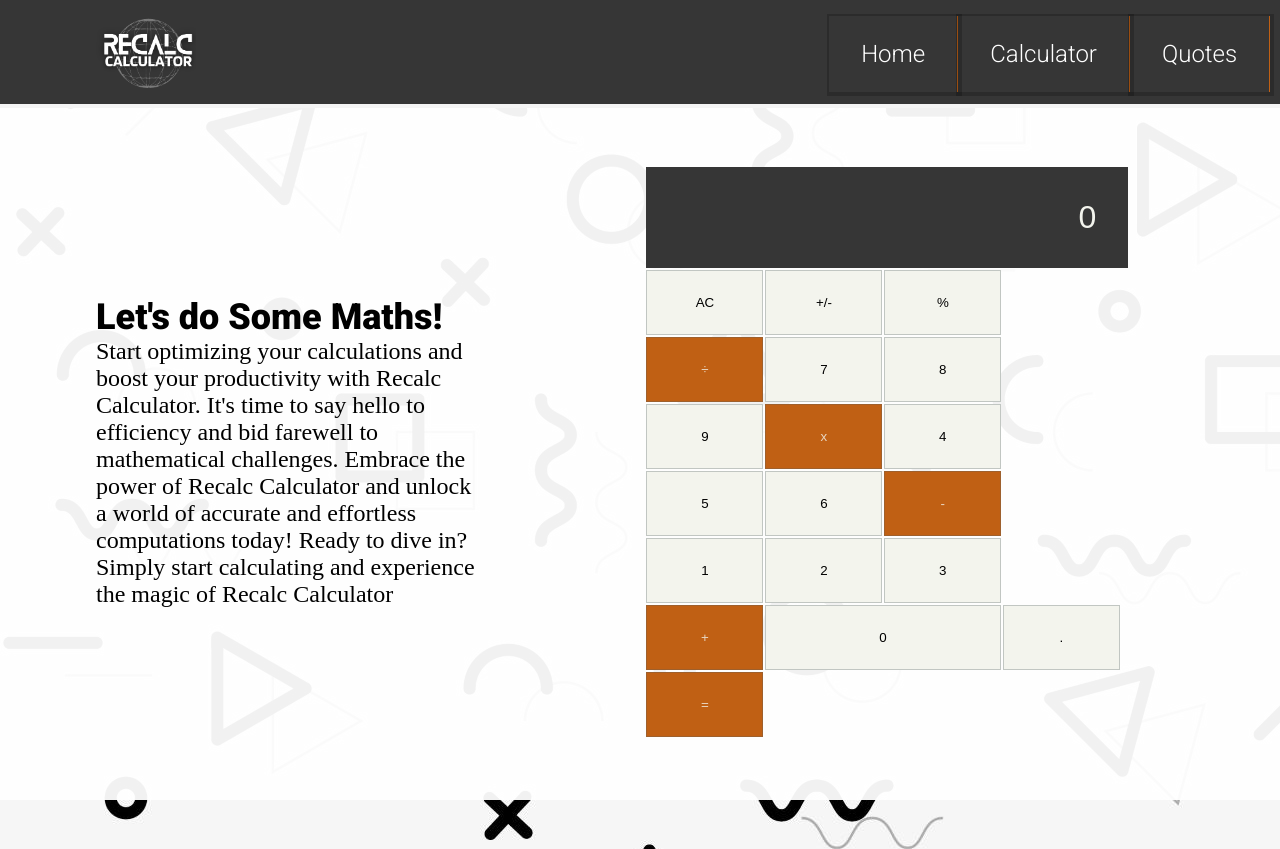
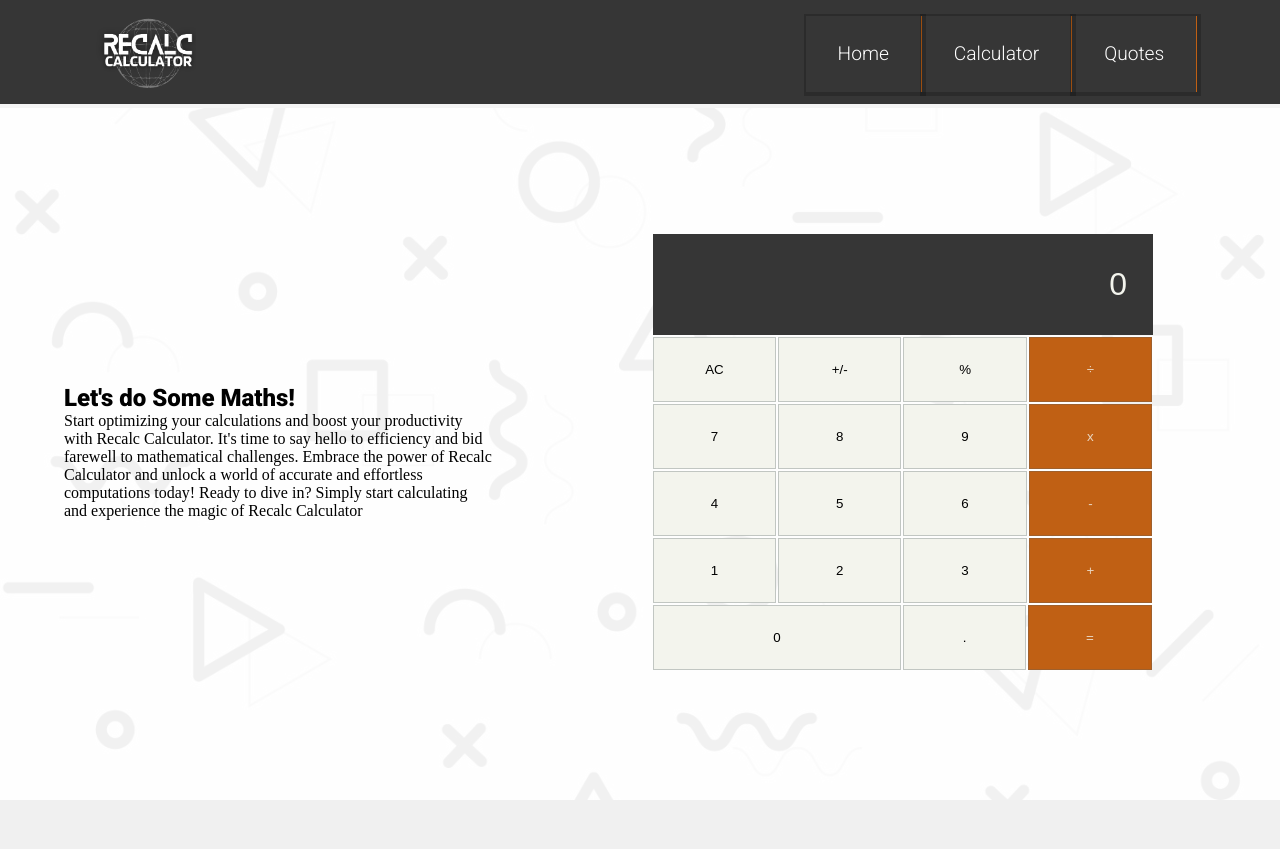
Before and after one commit to geekelo/recalc-webapp, a React (Create React App) app: page /calculate in a window 1280 px wide. After the commit the page ends 800 px from the top, so only its background shows below. Built offline with nearby package versions, Linux system fonts and the light colour scheme; a web font is replaced by a local one.

Commit message:
Fix styling errors

```diff
--- a/package.json
+++ b/package.json
@@ -2,11 +2,13 @@
   "name": "my-app",
   "version": "0.1.0",
   "private": true,
+  "homepage": "https://geekelo.github.io/recalc-webapp/",
   "dependencies": {
     "@testing-library/jest-dom": "^5.16.5",
     "@testing-library/react": "^13.4.0",
     "@testing-library/user-event": "^13.5.0",
     "big.js": "^6.2.1",
+    "gh-pages": "^5.0.0",
     "react": "^18.2.0",
     "react-dom": "^18.2.0",
     "react-router-dom": "^6.14.2",
@@ -14,6 +16,8 @@
     "web-vitals": "^2.1.4"
   },
   "scripts": {
+    "predeploy": "npm run build",
+    "deploy": "gh-pages -b routing -d build",
     "start": "react-scripts start",
     "build": "react-scripts build",
     "test": "react-scripts test",
--- a/src/App.css
+++ b/src/App.css
@@ -9,6 +9,8 @@
 body {
   background-color: #f0f0f0;
   background-image: url('./library/bg.jpg');
+  background-repeat: no-repeat;
+  background-size: cover;
 }
 
 .overlay {
@@ -23,9 +25,8 @@ body {
 .calcFrag {
   display: flex;
   align-items: center;
-  padding: 1rem 3rem;
+  padding: 1rem;
   background-color: #fffffff1;
-
 }
 
 h2 {
@@ -35,7 +36,7 @@ h2 {
 .calcText {
   flex: 30%;
   padding: 0 3rem;
-  font-size: 1.5rem;
+  font-size: 1rem;
 }
 
 .calculatorContain {
@@ -47,7 +48,7 @@ h2 {
   text-align: center;
   font-size: 2rem;
   font-family: 'Ysabeau Infant', sans-serif;
-  padding: 7rem;
+  padding: 2rem 7rem;
   border-radius: 5rem;
 }
 
@@ -69,7 +70,7 @@ h2 {
   width: 95%;
   background-color: #363636;
   text-align: right;
-  padding: 2rem 2rem;
+  padding: 2rem 1.6rem;
   padding-left: 0;
   color: #f3f4ed;
 }
@@ -88,7 +89,7 @@ h2 {
 .quoteConatiner {
   width: 50%;
   margin: auto;
-  margin-top: 12%;
+  margin-top: 10%;
   font-family: 'Ysabeau Infant', sans-serif;
   text-align: center;
   font-size: 2rem;
--- a/src/styles/navbar.css
+++ b/src/styles/navbar.css
@@ -8,7 +8,7 @@
 nav {
   display: flex;
   flex-direction: row;
-  width: 97.98%;
+  width: 97.6%;
   background-color: #363636;
   padding: 1rem;
   color: #fff;
@@ -24,7 +24,7 @@ ul {
   list-style: none;
   display: flex;
   flex-direction: row;
-  flex: 10%;
+  flex: 20%;
 }
 
 li {
@@ -32,7 +32,7 @@ li {
   font-family: 'Roboto', sans-serif;
   font-weight: 300;
   border-right: 1px solid #c06014;
-  font-size: 1.5rem;
+  font-size: 1.2rem;
   text-align: center;
   padding: 0 2rem;
   box-shadow: 1px 1px 0px 3px rgba(0,0,0,0.2);
--- a/src/styles/welcomeSection.css
+++ b/src/styles/welcomeSection.css
@@ -6,7 +6,7 @@
   flex-direction: column;
   margin: auto;
   margin-top: 8rem;
-  font-size: 2rem;
+  font-size: 1.5rem;
   gap: 5px;
   background-color: #ffdabb;
   padding: 6rem;
```
Also changed, not shown: 1 other file (tests, documents, lock files or other folders).
